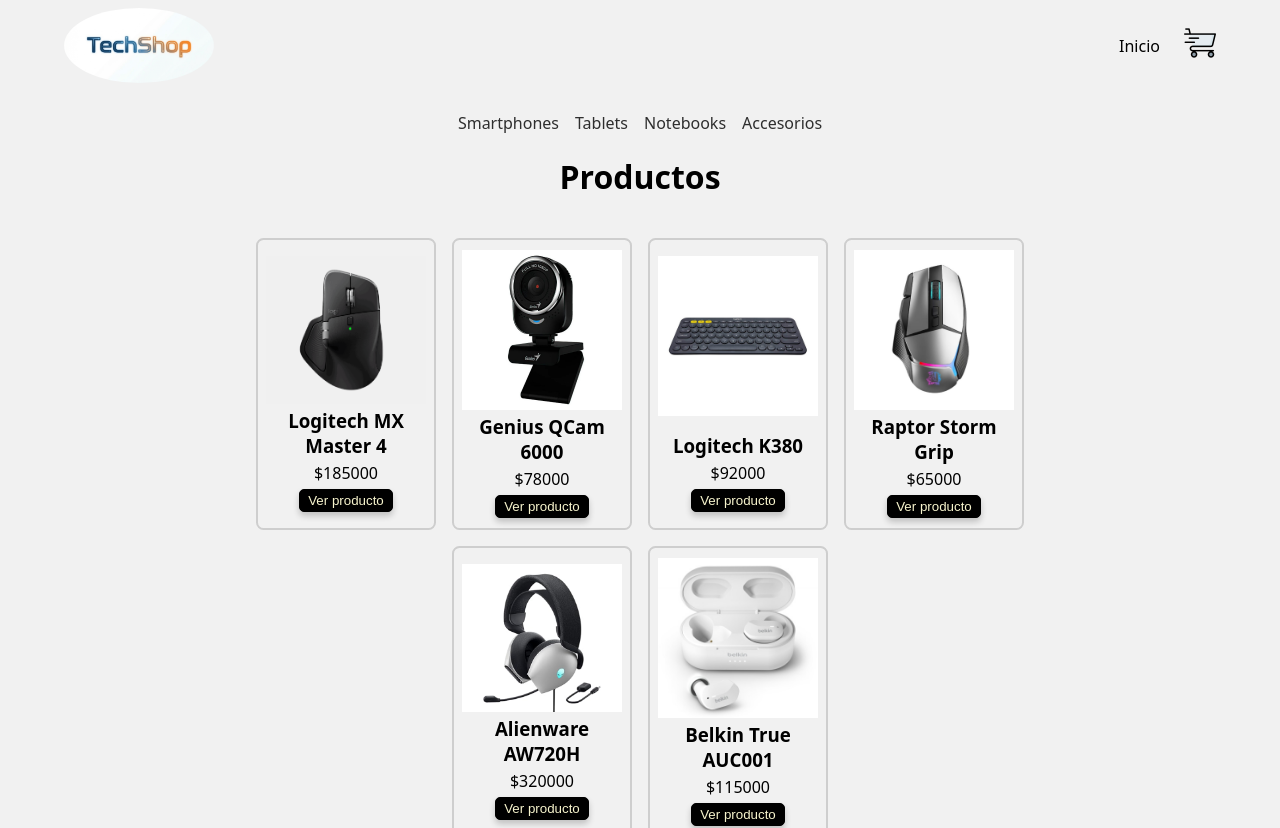
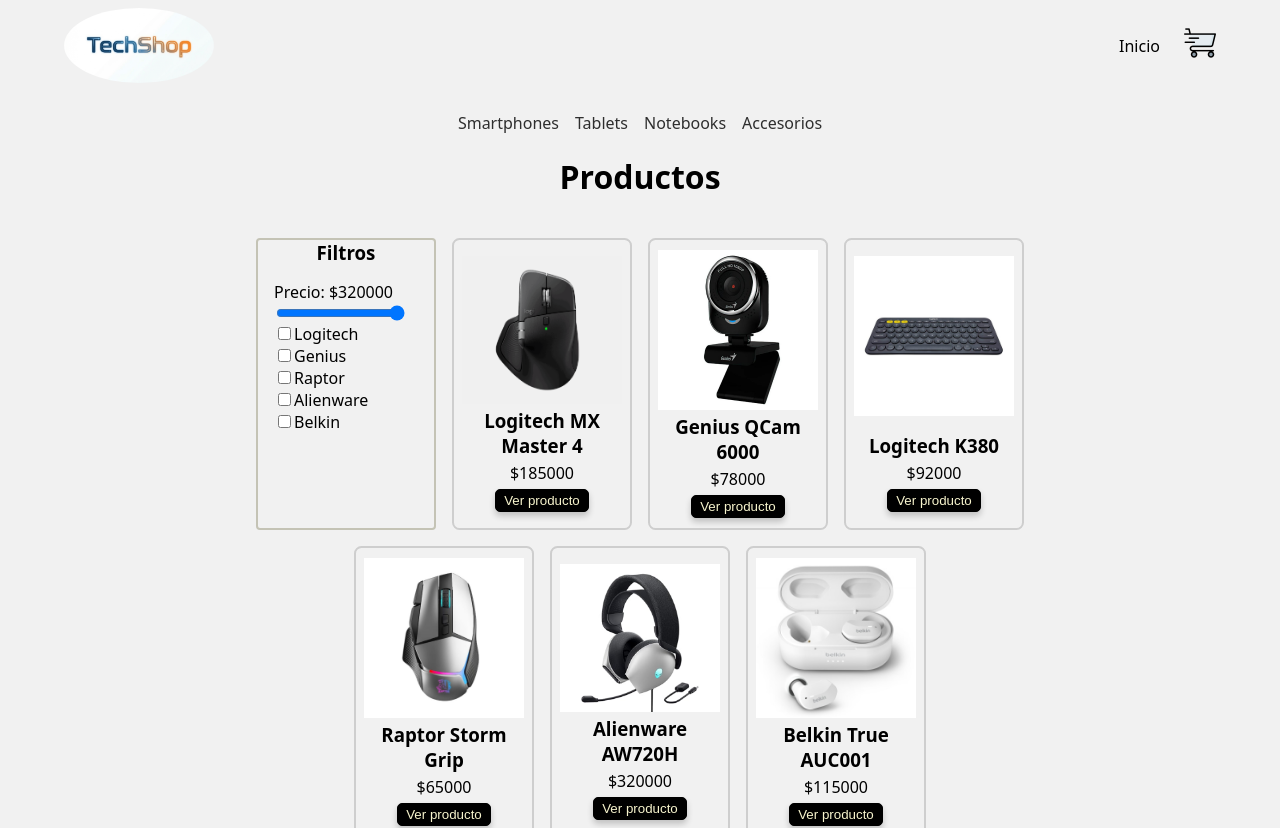
Before and after one commit to Gustavo-Caravajal/tienda-react-typescript, a React (Vite) app: page /category/accessory in a window 1280 px wide. Shown: the top 828 px of the page. Built offline with nearby package versions, Linux system fonts and the light colour scheme.

Commit message:
feat: agregar ui del sidebar para filtrar productos por precio y marca

```diff
--- a/package.json
+++ b/package.json
@@ -10,7 +10,10 @@
     "preview": "vite preview"
   },
   "dependencies": {
+    "bootstrap": "^5.3.8",
+    "mathjs": "^15.1.0",
     "react": "^19.2.0",
+    "react-bootstrap": "^2.10.10",
     "react-dom": "^19.2.0",
     "react-router-dom": "^7.13.0"
   },
--- /dev/null
+++ b/src/components/FilterSidebar/FilterSidebar.css
@@ -0,0 +1,17 @@
+.filter-container {
+    display: flex;
+    flex-direction: column;
+    border: 2px solid rgb(196, 195, 181);
+    border-radius: 0.25rem;
+    width: 11rem;
+    height: 18rem;
+}
+
+.filter-form {
+    display: flex;
+    flex-direction: column;
+    align-items: flex-start;
+    justify-content: center;
+    padding: 1rem;
+
+}
--- /dev/null
+++ b/src/components/FilterSidebar/FilterSidebar.tsx
@@ -0,0 +1,55 @@
+import './FilterSidebar.css'
+import { useEffect, useState } from 'react';
+import Form from 'react-bootstrap/Form';
+
+type FilterSidebarProps = {
+    brands: string[];
+    minPrice: number;
+    maxPrice: number;
+}
+
+export const FilterSidebar = ({ brands, minPrice, maxPrice }: FilterSidebarProps) => {
+    const [selectedBrands, setSelectedBrands] = useState<string[]>([]);
+    const [price, setPrice] = useState<number>(maxPrice);
+
+    const handleCheckboxChange = (brand: string, checked: boolean) => {
+        if (checked) {
+            setSelectedBrands([...selectedBrands, brand]);
+        } else {
+            setSelectedBrands(selectedBrands.filter(b => b !== brand));
+        }
+    }
+
+    const handleRange = (value: number) => setPrice(value);
+
+    useEffect(() => {
+        setSelectedBrands([]);
+        setPrice(maxPrice);
+    }, [brands, maxPrice]);
+
+    return (
+        <div className='filter-container'>
+            <h3>Filtros</h3>
+            <Form className='filter-form'>
+                <Form.Label>Precio: ${price}</Form.Label>
+                <Form.Range
+                    min={minPrice}
+                    max={maxPrice}
+                    value={price}
+                    onChange={(e) => handleRange(Number(e.target.value))}
+                />
+                {brands.map((brand) => (
+                    <Form.Check
+                        key={brand}
+                        type="checkbox"
+                        label={`${brand}`}
+                        id={`checkbox-${brand}`}
+                        value={brand}
+                        checked={selectedBrands.includes(brand)}
+                        onChange={(e) => handleCheckboxChange(brand, e.target.checked)}
+                    />
+                ))}
+            </Form>
+        </div>
+    )
+}
--- a/src/components/ItemListContainer/ItemListContainer.tsx
+++ b/src/components/ItemListContainer/ItemListContainer.tsx
@@ -2,17 +2,26 @@
 import { ItemList } from "../ItemList/ItemList"
 import { useProductsContext } from "../../context/ProductsContext/useProductsContext"
 import { useParams } from 'react-router-dom'
-
+import { max, min } from 'mathjs'
+import { FilterSidebar } from '../FilterSidebar/FilterSidebar'
 type ItemListContainerProps = {
     titulo: string
 }
 
 export const ItemListContainer = ({ titulo }: ItemListContainerProps) => {
     const { products, loading } = useProductsContext();
-    const { category } = useParams<{category: string}>()
+    const { category } = useParams<{ category: string }>()
     const visibleProducts = category
         ? products.filter(p => p.category.toLowerCase() === category.toLowerCase())
         : products;
+
+    const brandArray: string[] = visibleProducts.map(product => product.brand);
+    const uniqueBrands = brandArray.filter((brand, index) => brandArray.indexOf(brand) === index);
+    const prices: number[] = visibleProducts.map(product => product.price);
+    const minPrice = prices.length ? min(prices) : 0;
+    const maxPrice = prices.length ? max(prices) : 0;
+
+
     return (
         <div className="item-list-container">
             <h1>{titulo}</h1>
@@ -21,7 +30,11 @@
                     <p>Cargando productos</p>
                 ) : (
                     visibleProducts.length ? (
-                        < ItemList list={visibleProducts} />
+                        <>{category?.trim() &&
+                            <FilterSidebar brands={uniqueBrands} minPrice={minPrice} maxPrice={maxPrice} />
+                        }
+                            < ItemList list={visibleProducts} />
+                        </>
                     ) : (
                         <p>No hay productos para esta categoria</p>
                     )
```
Also changed, not shown: 1 other file (tests, documents, lock files or other folders).
